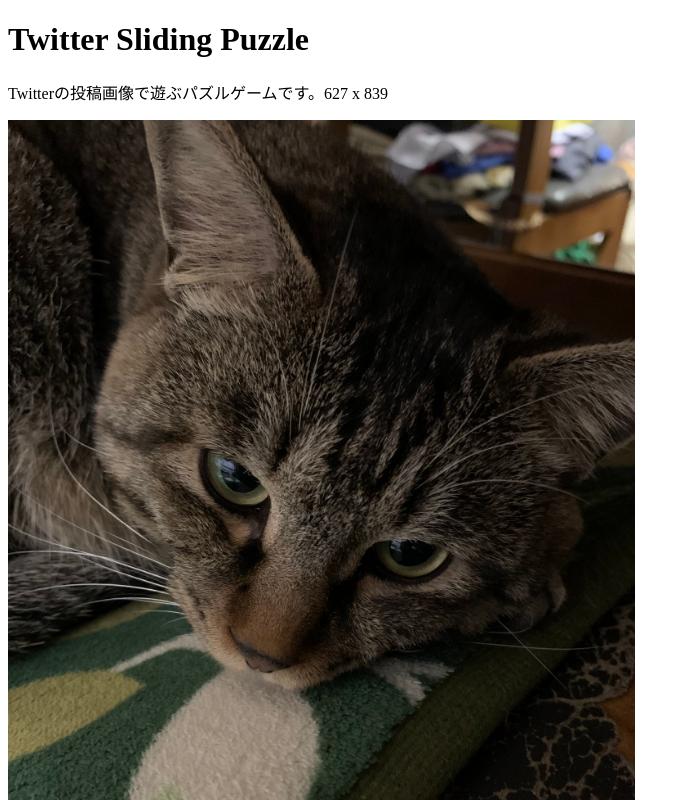
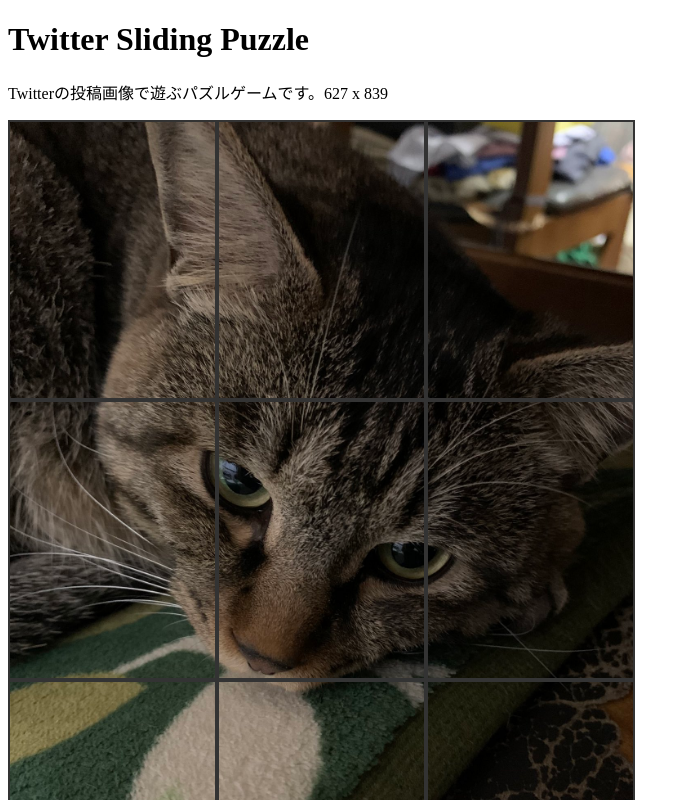
Before and after one commit to rhythm191/twitter-sliding-puzzle, a Next.js app: page / in a window 1280 px wide. Shown: the top 800 px of the page, without its empty margins (0-690 px from the left). Built offline with nearby package versions, Linux system fonts and the light colour scheme.

Commit message:
feat: animation test

```diff
--- a/components/Pazzle.tsx
+++ b/components/Pazzle.tsx
@@ -30,6 +30,8 @@ const Pazzle: React.FunctionComponent<Props> = ({ bgImage }) => {
         <Piece
           key={position.id}
           bgImage={bgImage}
+          bgX={position.x * 209 * -1}
+          bgY={position.y * 280 * -1}
           x={position.x}
           y={position.y}
           width={209}
--- a/components/Piece.tsx
+++ b/components/Piece.tsx
@@ -1,30 +1,40 @@
 /** @jsx jsx */
-import * as React from "react";
+import React, { useState } from "react";
 import { css, jsx } from "@emotion/core";
 
 type Props = {
   bgImage: string;
+  bgX: number;
+  bgY: number;
   x: number;
   y: number;
   width: number;
   height: number;
 };
 
-const Piece: React.FunctionComponent<Props> = props => (
-  <div
-    css={css`
+const Piece: React.FunctionComponent<Props> = props => {
+  const [posX, setPosX] = useState(props.x);
+
+  return (
+    <div
+      css={css`
+    box-sizing: border-box;
     position: absolute;
     background: url("${props.bgImage}") no-repeat;
-    background-position: ${props.x * props.width * -1}px ${props.y * props.height * -1}px;
+    background-position: ${props.bgX}px ${props.bgY}px;
     background-size: 627px 839px;
-    left: ${props.x * props.width}px;
+    left: ${posX * props.width}px;
     top: ${props.y * props.height}px;
     width: ${props.width}px;
     height: ${props.height}px;
+    border: 2px solid #333;
+    transition: all .5s ease-out;
 
     cursor: pointer;
   `}
-  ></div>
-);
+      onClick={() => setPosX(x => x + 1)}
+    ></div>
+  );
+};
 
 export default Piece;
```
